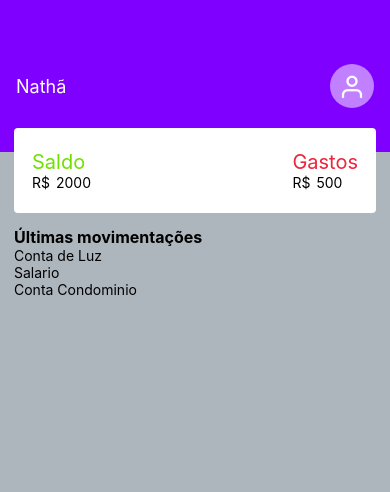
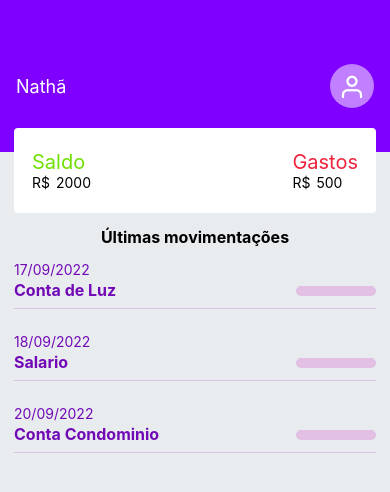
Before and after one commit to NWolff9/React_Native, a React Native app: screen / in a window 390 px wide. Shown: the top 492 px of the page. Built offline with nearby package versions, Linux system fonts and the light colour scheme.

Commit message:
create animation of values

```diff
--- /dev/null
+++ b/src/components/Movements/index.js
@@ -0,0 +1,78 @@
+import React, { useState } from "react";
+import { View, Text, StyleSheet, TouchableOpacity } from 'react-native'
+
+
+export default function Moviments({ data }) {
+
+    // deixar os valores dinamicos
+    const [showValue, setshowValue] = useState(false)
+
+
+    return (
+        // esconder e mostrar o valor quando clica
+        <TouchableOpacity style={styles.container} onPress={()=> setshowValue(!showValue)}>
+            <Text style={styles.date}>{data.date}</Text>
+
+            <View style={styles.content}>
+
+                <Text style={styles.label}>{data.label}</Text>
+                {/* logica para desaparecer os valores */}
+                {showValue ? (
+                    // se for saida é vermelho, se for entrada é verde
+                    <Text style={data.type === 1 ? styles.value : styles.despesas}>
+                        {data.type === 1 ? `R$ ${data.value}` : `R$ -${data.value}`}
+                    </Text>
+                ) : (
+                    <View style={styles.hidden}></View>
+                )}
+            </View>
+        </TouchableOpacity>
+    );
+}
+
+const styles = StyleSheet.create({
+    container: {
+        flex: 1,
+        marginBottom: 24,
+        borderBottomWidth: 0.5,
+        borderBottomColor: '#DADA',
+    },
+
+    content: {
+        flexDirection: 'row',
+        justifyContent: 'space-between',
+        marginTop: 2,
+        marginBottom: 8,
+    },
+
+    date: {
+        color: '#7209b7',
+        fontWeight: 'normal',
+    },
+
+    label: {
+        fontWeight: 'bold',
+        fontSize: 16,
+        color: '#7209b7'
+    },
+
+    value: {
+        color: '#2eec71',
+        fontSize: 16,
+        fontWeight: 'bold',
+    },
+
+    despesas: {
+        color: '#e74c3c',
+        fontSize: 16,
+        fontWeight: 'bold',
+    },
+
+    hidden: {
+        marginTop:6,
+        height: 10,
+        width: 80,
+        backgroundColor: "#DADA",
+        borderRadius: 8,
+    },
+})
--- a/src/pages/Home/index.js
+++ b/src/pages/Home/index.js
@@ -1,6 +1,7 @@
 import { StyleSheet, Text, View, FlatList } from 'react-native';
 import Header from '../../components/Header';
 import Balance from '../../components/Balance';
+import Moviments from '../../components/Movements';
 
 //Lista de movimentações na conta
 
@@ -49,7 +50,7 @@ export default function Home() {
                 // nao ter a barra de rolagem
                 showsVerticalScrollIndicator={false}
                 // renderizar os itens como componentes
-                renderItem={({item}) => <Text>{item.label}</Text>}
+                renderItem={({item}) => <Moviments data={item}/>}
                 />
         </View>
     );
@@ -58,15 +59,17 @@ export default function Home() {
 const styles = StyleSheet.create({
     container: {
         flex: 1,
-        backgroundColor: '#adb5bd',
+        backgroundColor: '#e9ecef',
     },
 
     title: {
+        alignSelf: 'center',
         fontSize: 16,
         fontWeight: 'bold',
         marginLeft: 14,
         marginRight: 14,
         marginTop: 14,
+        marginBottom: 14,
     },
 
     list:{
```
